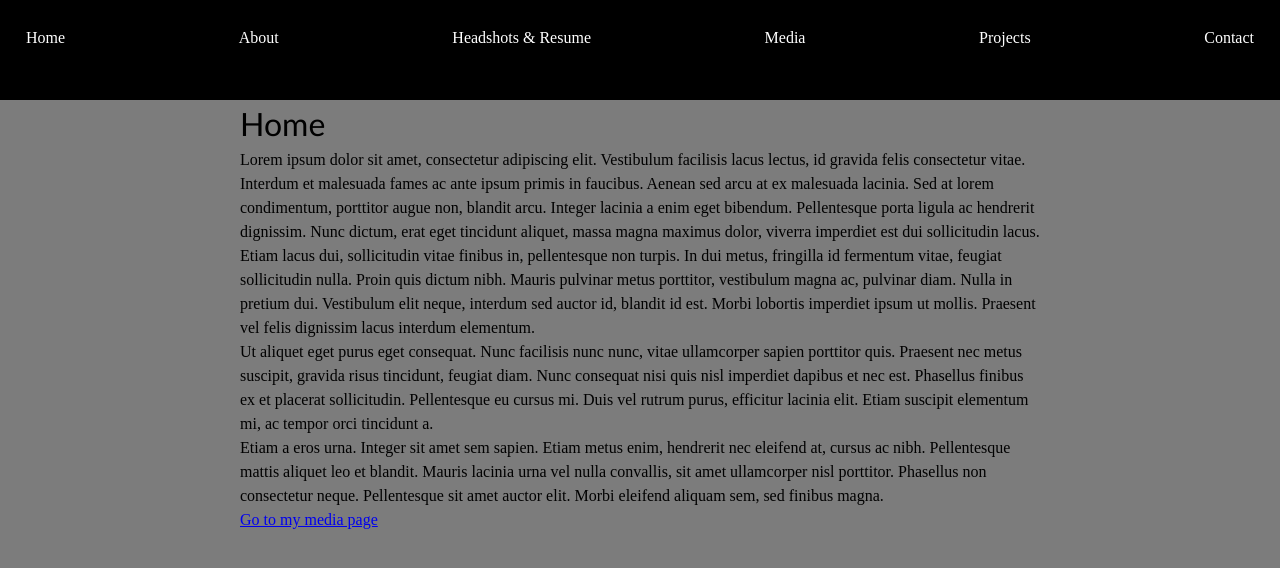
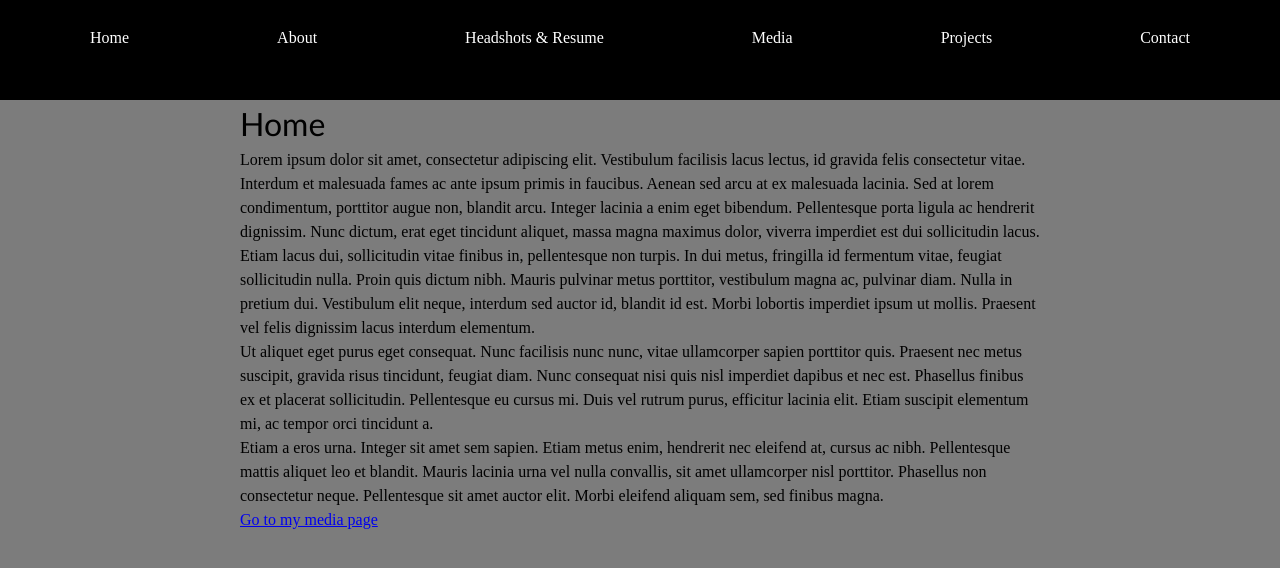
Before and after one commit to jackalope-code/example-portfolio-2025, a React (Vite) app: page / in a window 1280 px wide. Shown: the top 568 px of the page. Built offline with nearby package versions, Linux system fonts and the light colour scheme; a web font is replaced by a local one.

Commit message:
Track current page in nav

```diff
--- a/src/components/NavBar.tsx
+++ b/src/components/NavBar.tsx
@@ -1,3 +1,4 @@
+import { useState } from "react";
 import { Link } from "react-router-dom";
 import styled from "styled-components";
 
@@ -13,7 +14,8 @@ interface NavBarProps {
 
 const StyledNav = styled.nav`
     display: flex;
-    justify-content: space-between;
+    justify-content: space-around;
+
     background-color: #000000;
     padding: 1rem;
     height: 100px;
@@ -25,12 +27,26 @@ const StyledNav = styled.nav`
     right: 0;
 `;
 
+// text-decoration: ${(props) => props.visited ? 'underline' : 'none'};
+const VisitTrackingLink = styled(Link)<{visited: boolean}>`
+    border-bottom: 2px solid ${(props) => props.visited ? '#ffffff' : 'transparent'};
+`;
+
 const NavBar = ({items}: NavBarProps) => {
+    const [indexLastClick, setIndexLastClick] = useState<number | null>(null);
+    const handleOnClick = (index: number) => {
+        setIndexLastClick(index);
+    }
     return (
         <StyledNav>
             {items.map((item, index) => {
                 return (
-                    <Link key={index} to={item.to}>{item.label}</Link>
+                    <VisitTrackingLink
+                        visited={indexLastClick === index}
+                        key={index}
+                        to={item.to}
+                        onClick={() => handleOnClick(index)}>{item.label}
+                    </VisitTrackingLink>
                 )
             })}
         </StyledNav>
--- a/src/site-styling.css
+++ b/src/site-styling.css
@@ -87,7 +87,8 @@ body {
 nav a {
  text-decoration: none;
  color: white;
- padding: 10px;
+ margin-top: 10px;
+ margin-bottom: 30px;
 }
 
 nav a:visited {
```
